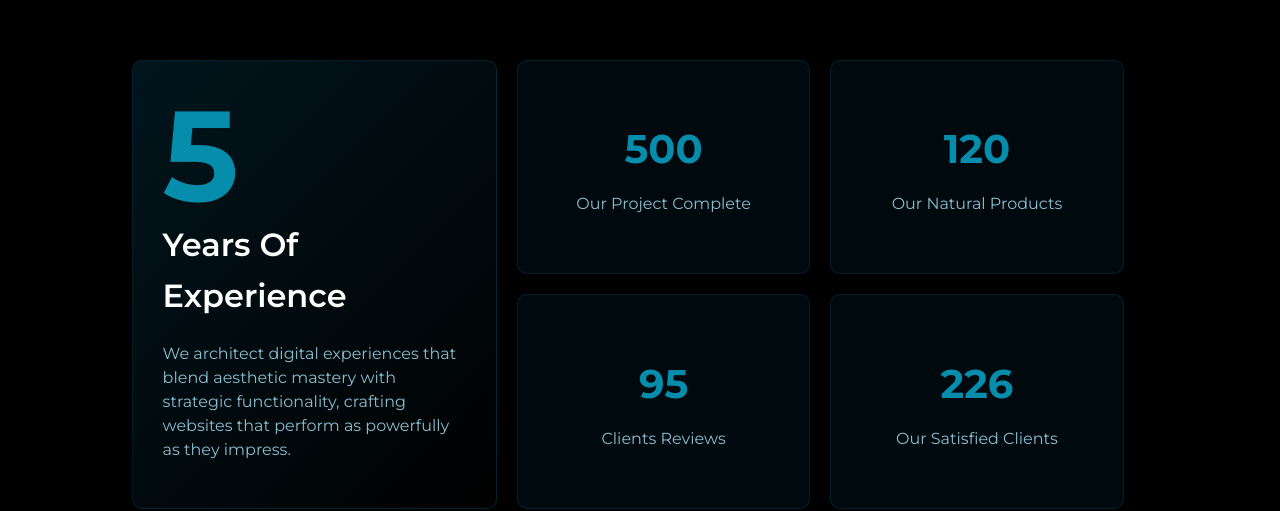
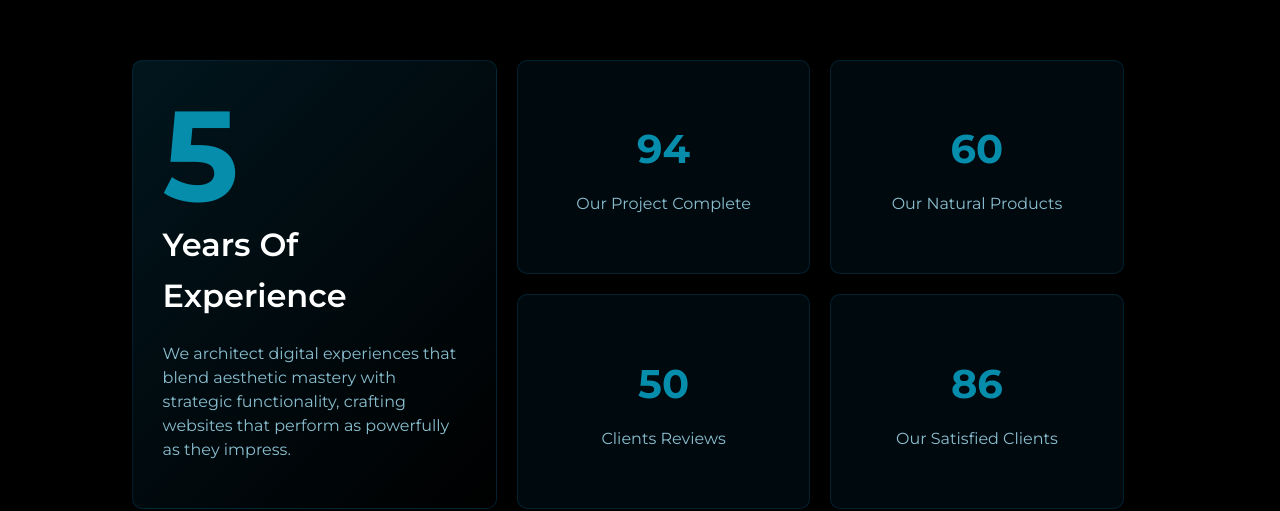
Before and after one commit to Ashishgtm/ashish-portfolio, a React (Create React App) app: page /home in a window 1280 px wide. Shown: the part 2028-2539 px from the top of the page. Built offline with nearby package versions, Linux system fonts and the light colour scheme.

Commit message:
changes in project

```diff
--- a/src/components/Homecomps/Design/DesignB.js
+++ b/src/components/Homecomps/Design/DesignB.js
@@ -72,22 +72,22 @@ const StatsSection = () => {
 
       <div className="stats-metrics-container">
         <div className="stats-metric-card">
-          <div className="metric-value" ref={projectRef} data-target="500">0</div>
+          <div className="metric-value" ref={projectRef} data-target="94">0</div>
           <div className="metric-label">Our Project Complete</div>
         </div>
 
         <div className="stats-metric-card">
-          <div className="metric-value" ref={productRef} data-target="120">0</div>
+          <div className="metric-value" ref={productRef} data-target="60">0</div>
           <div className="metric-label">Our Natural Products</div>
         </div>
 
         <div className="stats-metric-card">
-          <div className="metric-value" ref={reviewRef} data-target="95">0</div>
+          <div className="metric-value" ref={reviewRef} data-target="50">0</div>
           <div className="metric-label">Clients Reviews</div>
         </div>
 
         <div className="stats-metric-card">
-          <div className="metric-value" ref={clientRef} data-target="226">0</div>
+          <div className="metric-value" ref={clientRef} data-target="86">0</div>
           <div className="metric-label">Our Satisfied Clients</div>
         </div>
       </div>
```
